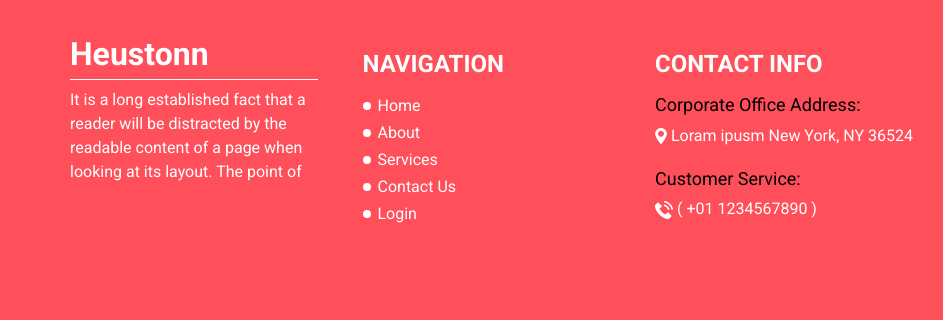
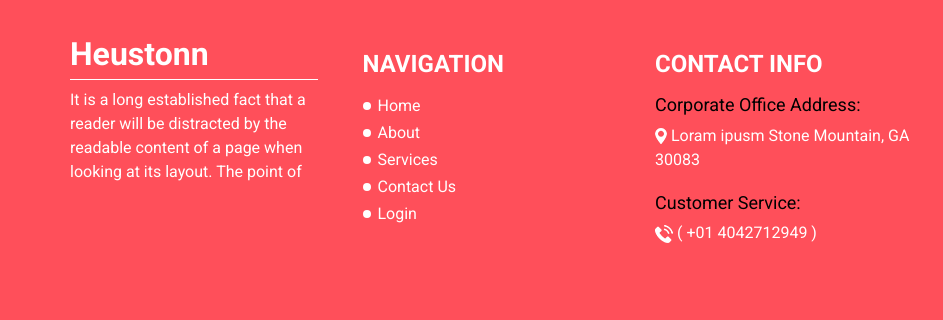
Before and after one commit to mozer43/destiny, a plain HTML site: page index.html in a window 1280 px wide. Shown: the part 3909-4229 px from the top of the page, 0-943 px from the left. Drawn offline with nearby package versions, Linux system fonts and the light colour scheme.

Commit message:
modified contact

```diff
--- a/index.html
+++ b/index.html
@@ -542,7 +542,7 @@
                 <a href="">
                   <img src="images/location.png" alt="">
                   <span>
-                    Loram ipusm New York, NY 36524
+                    Loram ipusm Stone Mountain, GA 30083
                   </span>
                 </a>
               </div>
@@ -553,7 +553,7 @@
                 <a href="">
                   <img src="images/telephone.png" alt="">
                   <span>
-                    ( +01 1234567890 )
+                    ( +01 4042712949 )
                   </span>
                 </a>
               </div>
```
